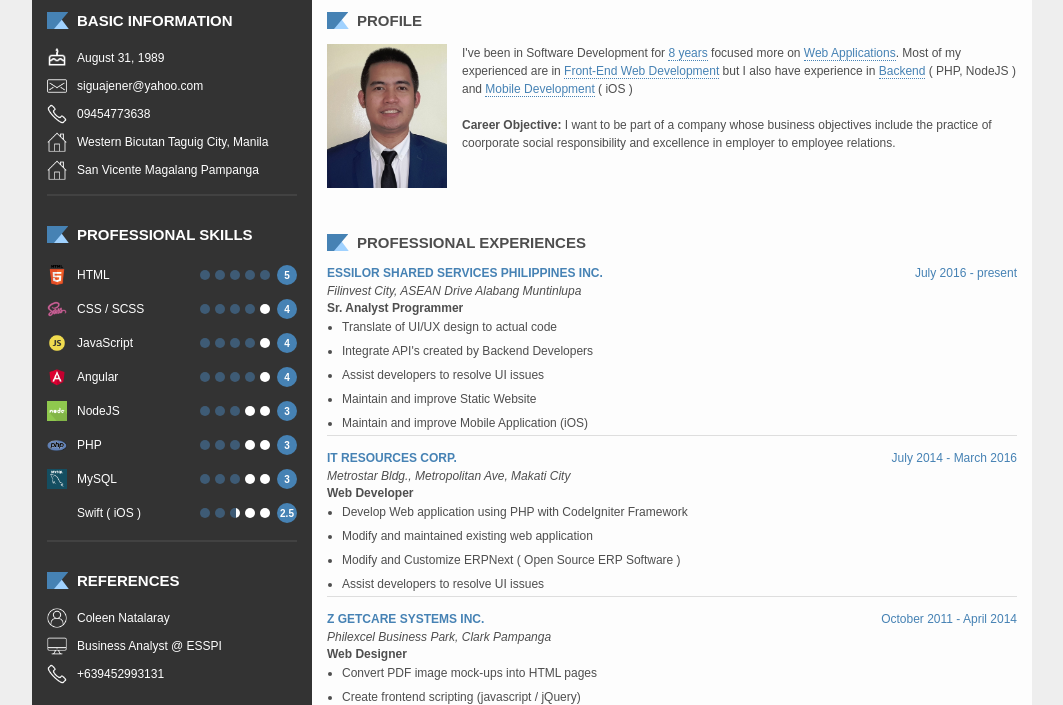
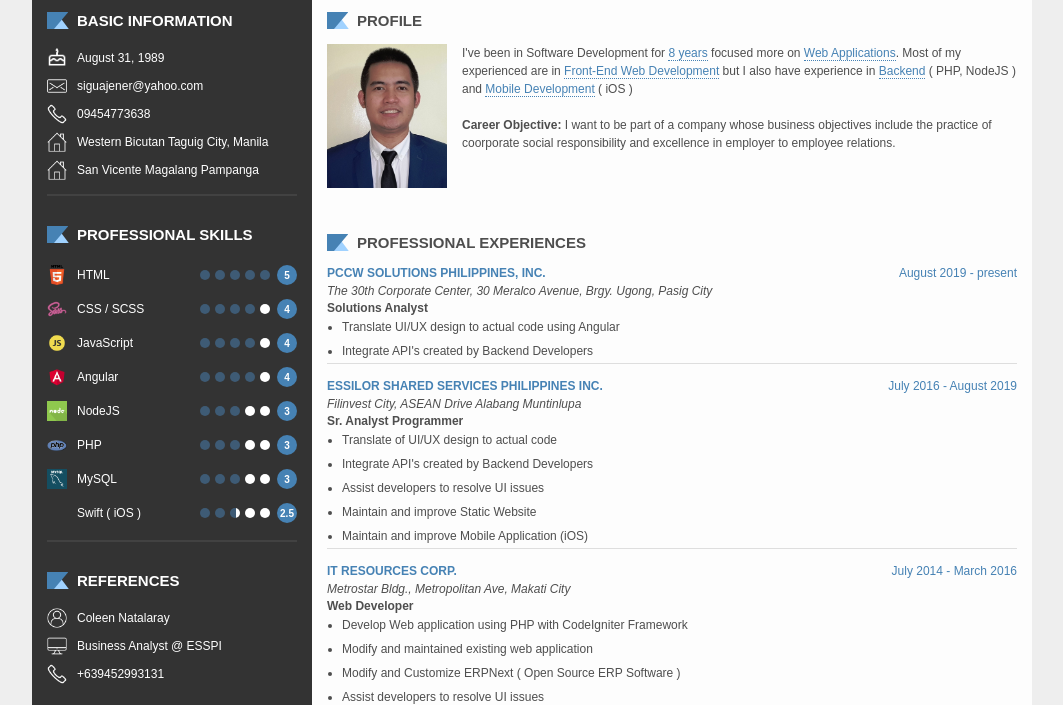
Before and after one commit to js0831/jsresume, a website: page index.html in a window 1280 px wide. Shown: the part 83-788 px from the top of the page, without its empty margins (108-1171 px from the left). Drawn offline with Linux system fonts and the light colour scheme.

Commit message:
add pccw on prof exp

```diff
--- a/index.html
+++ b/index.html
@@ -261,10 +261,28 @@
 
                 <div class="section__content experience">
                     <h5 class="experience__company">
+                        PCCW Solutions Philippines, Inc.
+                    </h5>
+                    <span class="experience__date">
+                        August 2019 - present
+                    </span>
+                    <i>The 30th Corporate Center, 30 Meralco Avenue, Brgy. Ugong, Pasig City</i>
+                    <h5 class="experience__job-title">
+                        Solutions Analyst
+                    </h5>
+
+                    <ol class="experience__responsibility">
+                        <li>Translate UI/UX design to actual code using Angular</li>
+                        <li>Integrate API's created by Backend Developers</li>
+                    </ol>
+                </div>
+
+                <div class="section__content experience">
+                    <h5 class="experience__company">
                         Essilor Shared Services Philippines Inc.
                     </h5>
                     <span class="experience__date">
-                        July 2016 - present
+                        July 2016 - August 2019
                     </span>
                     <i>Filinvest City, ASEAN Drive Alabang Muntinlupa</i>
                     <h5 class="experience__job-title">
```
